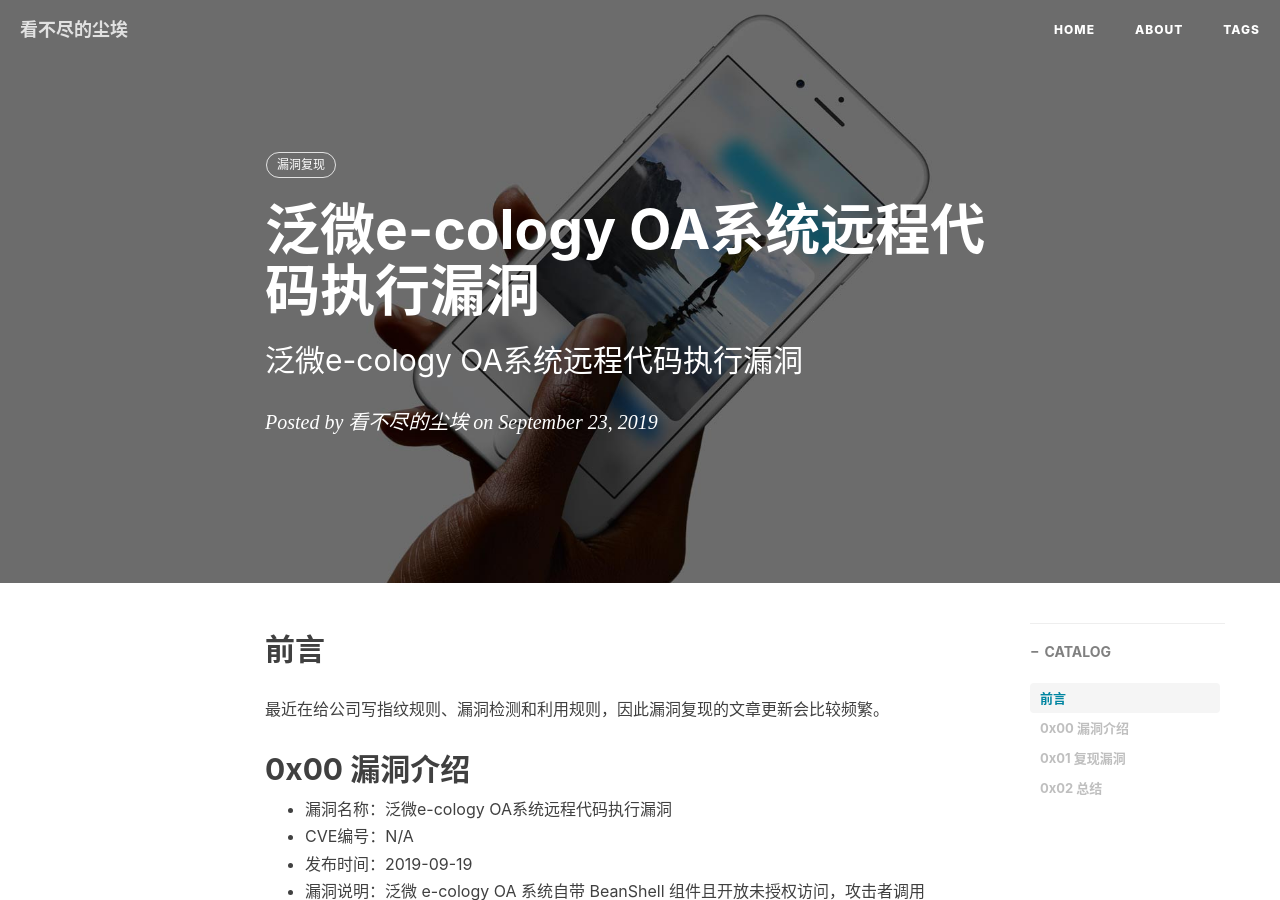
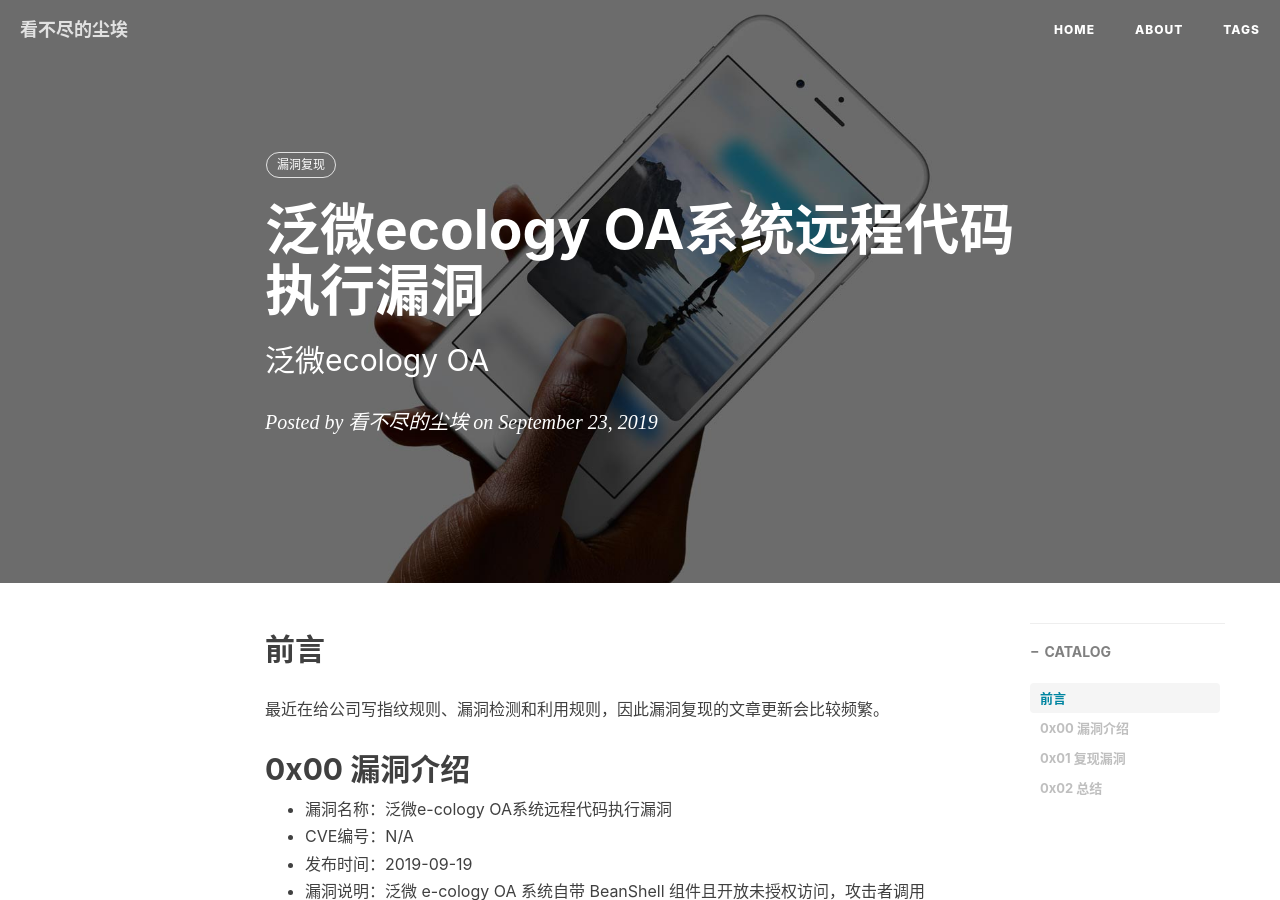
Before and after one commit to FiveAourThe/FiveAourThe.github.io, a Jekyll site: the page built from _posts/2019-09-23-泛微ecology OA系统远程代码执行漏洞.md, in a window 1280 px wide and 900 px high. Built offline with Jekyll 4.4.1, drawn with Linux system fonts in a browser that asks for light colours; nearby versions of some CDN libraries; comment, search, counter and statistics services are not loaded.

Commit message:
update
update

```diff
--- a/_posts/2019-09-23-泛微ecology OA系统远程代码执行漏洞.md
+++ b/_posts/2019-09-23-泛微ecology OA系统远程代码执行漏洞.md
@@ -1,7 +1,7 @@
 ---
 layout:     post
-title:      泛微e-cology OA系统远程代码执行漏洞
-subtitle:   泛微e-cology OA系统远程代码执行漏洞
+title:      泛微ecology OA系统远程代码执行漏洞
+subtitle:   泛微ecology OA
 date:       2019-09-23
 author:     看不尽的尘埃
 header-img: img/post-bg-ios9-web.jpg
```
